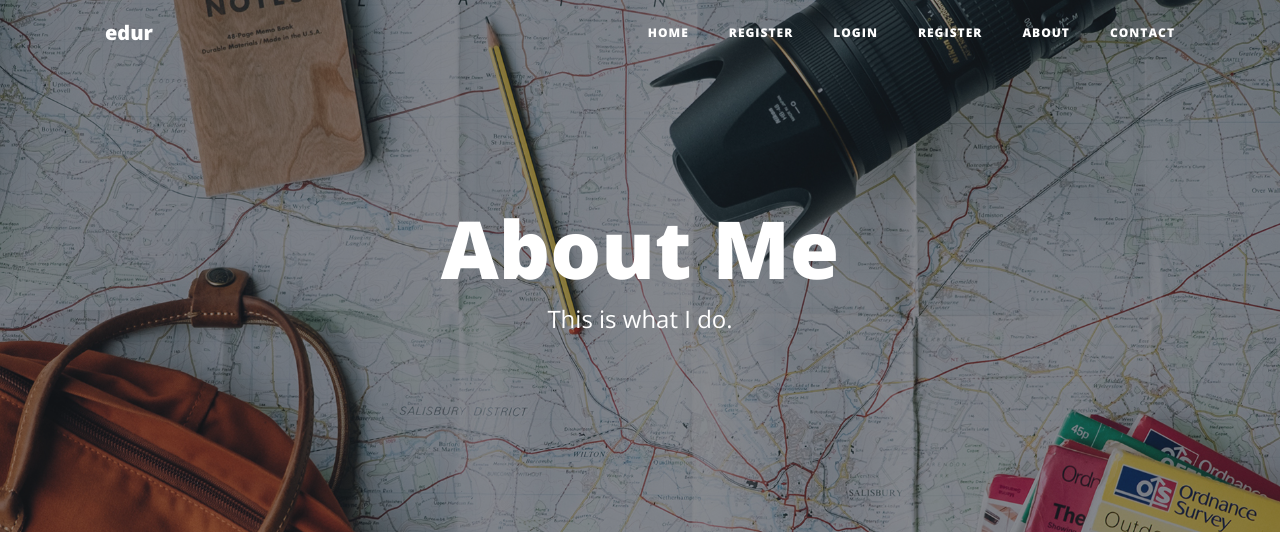
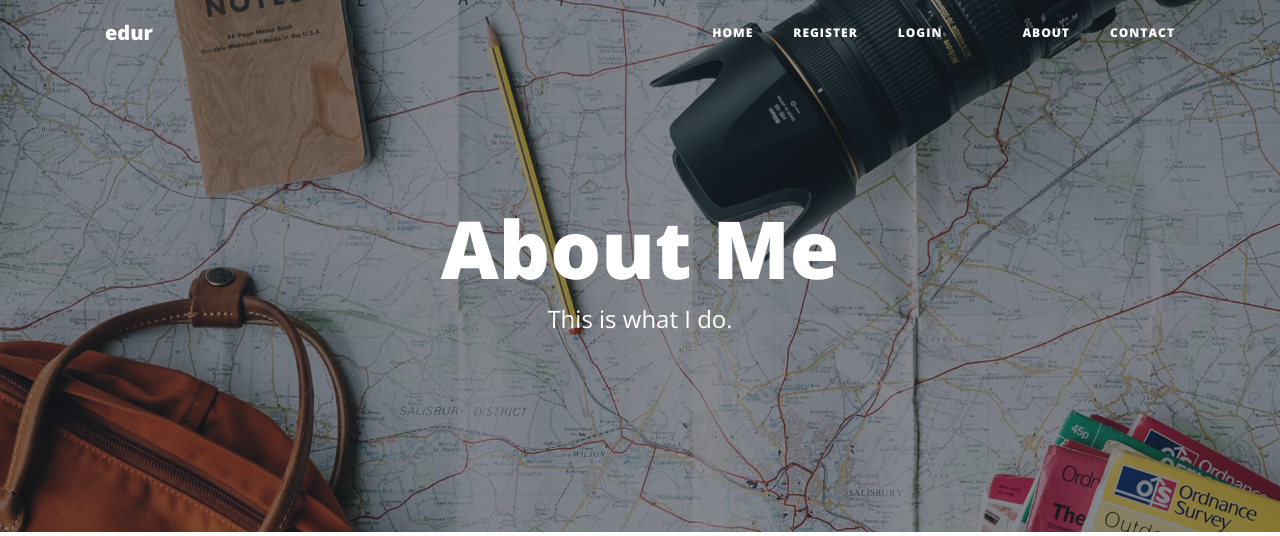
Before and after one commit to muthui1116/edur, a Flask app: page /about in a window 1280 px wide. Shown: the top 536 px of the page. Run offline with Flask 2, Linux system fonts and the light colour scheme; some libraries are stand-ins or nearby versions.

Commit message:
edur complete

```diff
--- a/templates/header.html
+++ b/templates/header.html
@@ -46,7 +46,7 @@
             <a class="nav-link" href="{{ url_for('login') }}">Login</a>
           </li>
           <li class="nav-item">
-            <a class="nav-link" href="{{ url_for('register') }}">Register</a>
+            <a class="nav-link" href="{{ url_for('register') }}"></a>
           </li>
           {% else: %}
           <li class="nav-item">
```
